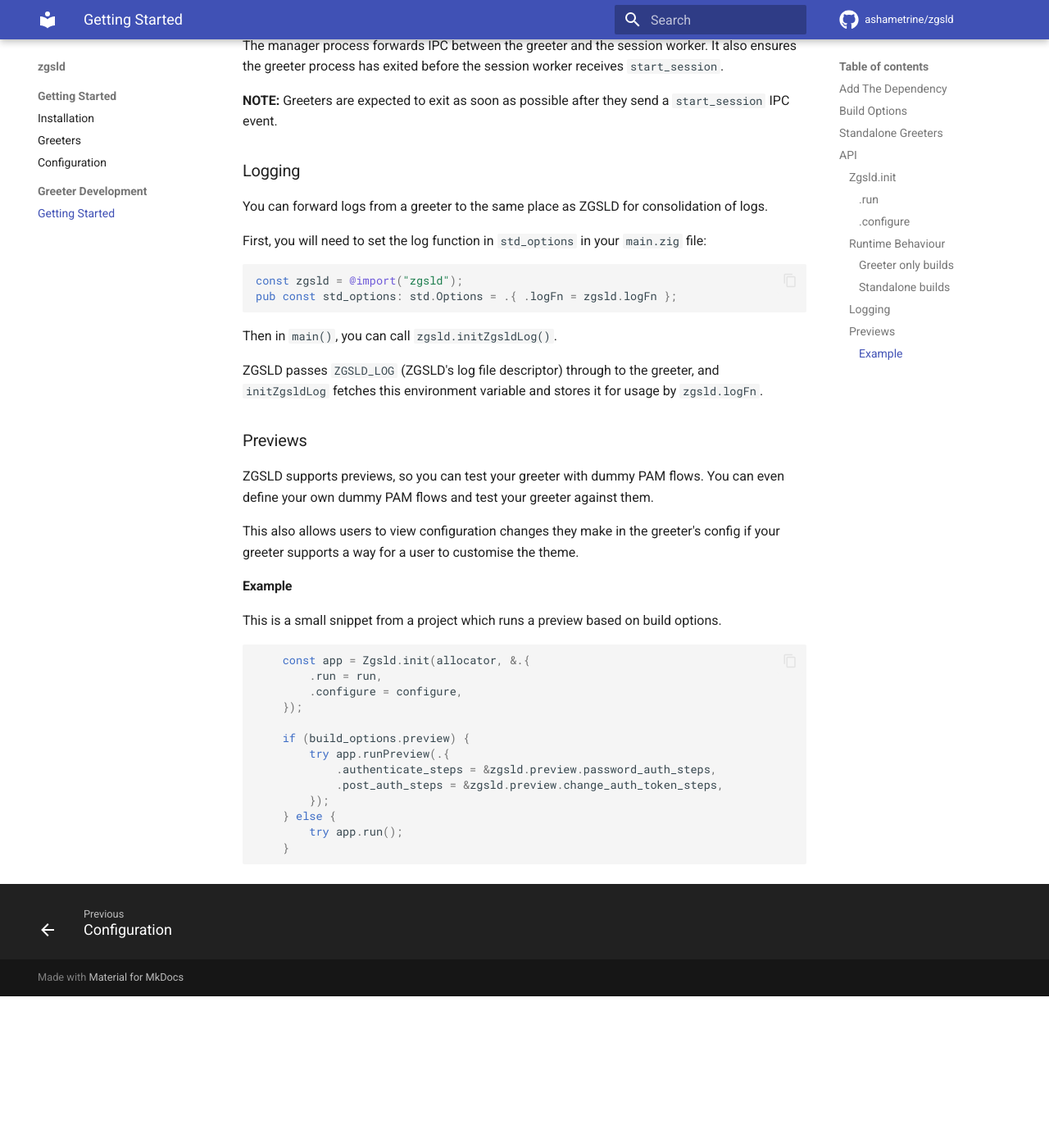
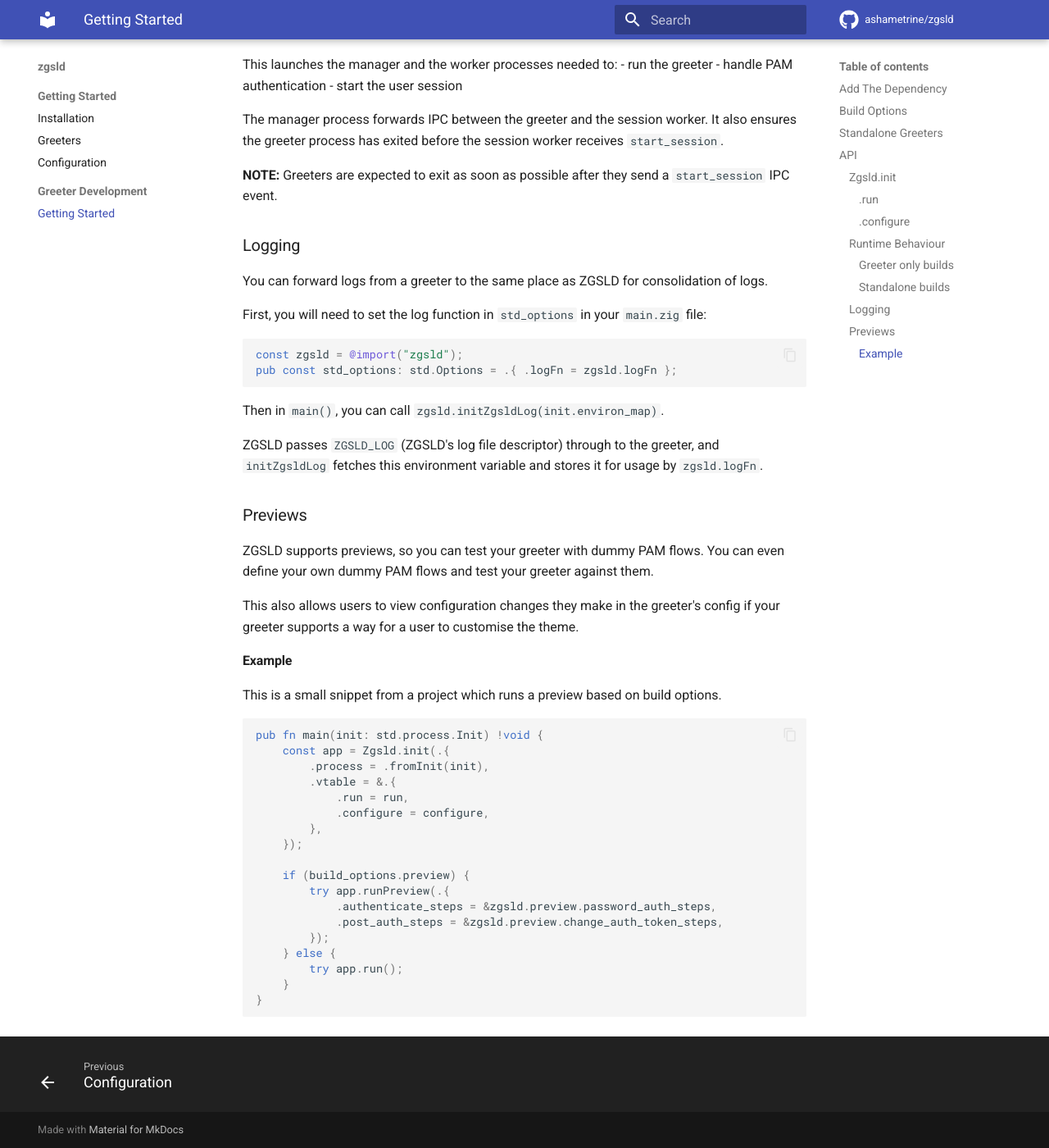
Before and after one commit to AshAmetrine/zgsld, an MkDocs documentation site: the page built from docs/greeter-development.md, in a window 1280 px wide and 1400 px high, scrolled down 2178 px. Shown: the whole window at 82% size. Built offline with MkDocs 1.6.1 and Material for MkDocs 9.7.7, drawn with Linux system fonts in a browser that asks for light colours; comment, search, counter and statistics services are not loaded; before the commit the page ends 3393 px from its top, so only the background shows below that; some of the changed text lies outside the part shown.

Commit message:
docs: update docs for the Zig 0.16.0 migration

````diff
--- a/docs/greeter-development.md
+++ b/docs/greeter-development.md
@@ -48,9 +50,12 @@ For the full API reference, see the [generated Zig docs](../zig/).
 In your `main()` function, you will want to `init` the `Zgsld` struct and then call the `run` function:
 
 ```zig
-const app = Zgsld.init(allocator, &.{
-    .run = run,
-    .configure = configure,
+const app = Zgsld.init(.{
+    .process = .fromInit(init),
+    .vtable = &.{
+        .run = run,
+        .configure = configure,
+    },
 });
 ```
 
@@ -103,7 +108,7 @@ const zgsld = @import("zgsld");
 pub const std_options: std.Options = .{ .logFn = zgsld.logFn };
 ```
 
-Then in `main()`, you can call `zgsld.initZgsldLog()`.
+Then in `main()`, you can call `zgsld.initZgsldLog(init.environ_map)`.
 
 ZGSLD passes `ZGSLD_LOG` (ZGSLD's log file descriptor) through to the greeter, and `initZgsldLog` fetches this environment variable and stores it for usage by `zgsld.logFn`.
 
@@ -119,9 +124,13 @@ This also allows users to view configuration changes they make in the greeter's
 This is a small snippet from a project which runs a preview based on build options.
 
 ```zig
-    const app = Zgsld.init(allocator, &.{
-        .run = run,
-        .configure = configure,
+pub fn main(init: std.process.Init) !void {
+    const app = Zgsld.init(.{
+        .process = .fromInit(init),
+        .vtable = &.{
+            .run = run,
+            .configure = configure,
+        },
     });
 
     if (build_options.preview) {
@@ -132,4 +141,5 @@ This is a small snippet from a project which runs a preview based on build optio
     } else {
         try app.run();
     }
+}
 ```
````
Also changed, not shown: other parts of docs/greeter-development.md (+2 -0 lines), README.md (+1 -1 lines), docs/index.md (+1 -1 lines).
